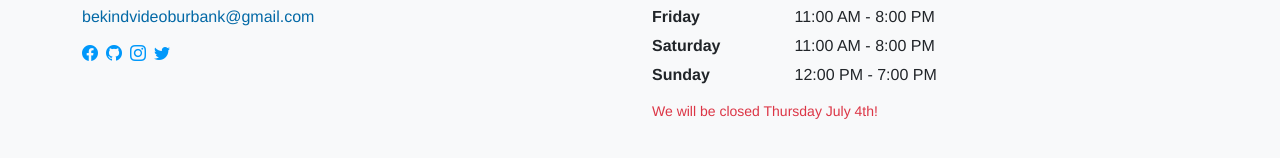
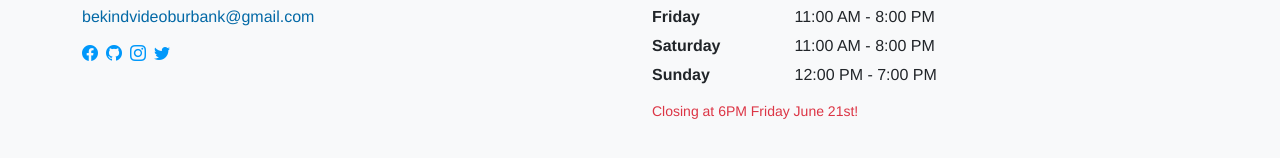
Before and after one commit to arenoir/be-kind-video, a Jekyll site: the page built from index.markdown, in a window 1280 px wide. Shown: the part 724-882 px from the top of the page. Built offline with Jekyll 4.4.1, drawn with Linux system fonts in a browser that asks for light colours.

Commit message:
Update hours.yml
Added June 20th Closing Early.

```diff
--- a/_data/hours.yml
+++ b/_data/hours.yml
@@ -15,4 +15,4 @@ days:
     description: '11:00 AM - 8:00 PM'
   - name: Sunday
     description: '12:00 PM - 7:00 PM'
-note: We will be closed Thursday July 4th!
+note: Closing at 6PM Friday June 21st!
```
